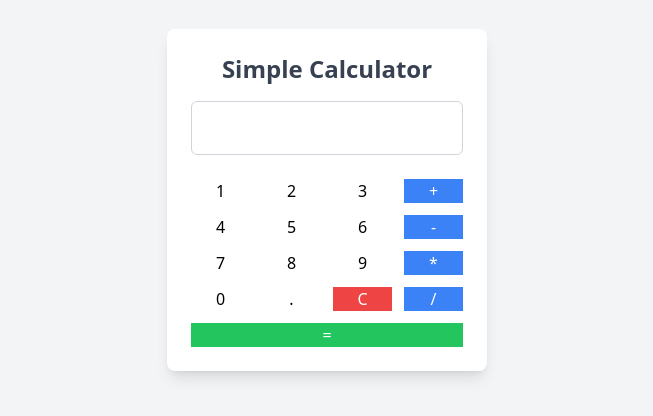
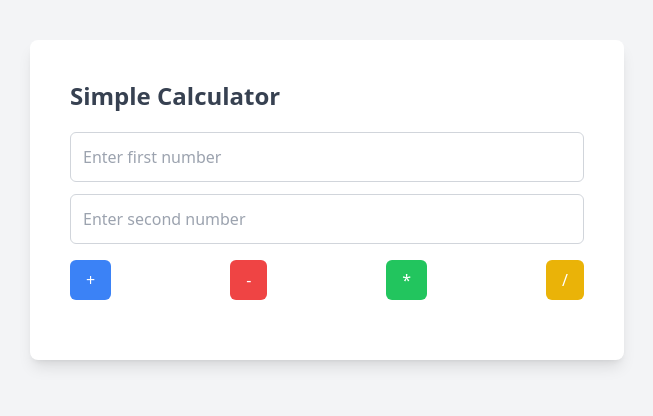
Before and after one commit to MuhammadSajid368/simple_react_calculator, a React (Create React App) app: page / in a window 1280 px wide. Shown: the part 200-616 px from the top of the page, without its empty margins (313-966 px from the left). Built offline with nearby package versions, Linux system fonts and the light colour scheme.

Commit message:
again chagne in file

```diff
--- a/src/App.js
+++ b/src/App.js
@@ -1,78 +1,10 @@
-import React, { useState } from 'react';
+
+import Calculator from './calculator/calculator';
 
 function App() {
-  const [input, setInput] = useState('');
-  const [result, setResult] = useState('');
-
-  const handleClick = (value) => {
-    if (value === '=') {
-      calculateResult();
-    } else if (value === 'C') {
-      clearInput();
-    } else {
-      setInput(input + value);
-    }
-  };
-
-
-  const calculateResult = () => {
-    try {
-      setResult(eval(input));
-    } catch (error) {
-      setResult('Error');
-    }
-  };
-
-
-  const clearInput = () => {
-    setInput('');
-    setResult('');
-  };
 
   return (
-    <div className="min-h-screen flex items-center justify-center bg-gray-100">
-      <div className="w-full max-w-xs bg-white p-6 rounded-lg shadow-lg">
-        <h2 className="text-2xl font-bold text-gray-700 text-center mb-4">Simple Calculator</h2>
-
-
-        <div className="mb-4">
-          <input
-            type="text"
-            value={input}
-            readOnly
-            className="w-full text-right p-3 text-xl border border-gray-300 rounded-md focus:outline-none mb-2"
-          />
-          <div className="text-right text-lg text-gray-700">
-            {result ? `= ${result}` : ''}
-          </div>
-        </div>
-
-
-        <div className="grid grid-cols-4 gap-3">
-          <button onClick={() => handleClick('1')} className="btn">1</button>
-          <button onClick={() => handleClick('2')} className="btn">2</button>
-          <button onClick={() => handleClick('3')} className="btn">3</button>
-          <button onClick={() => handleClick('+')} className="btn bg-blue-500 text-white">+</button>
-
-          <button onClick={() => handleClick('4')} className="btn">4</button>
-          <button onClick={() => handleClick('5')} className="btn">5</button>
-          <button onClick={() => handleClick('6')} className="btn">6</button>
-          <button onClick={() => handleClick('-')} className="btn bg-blue-500 text-white">-</button>
-
-          <button onClick={() => handleClick('7')} className="btn">7</button>
-          <button onClick={() => handleClick('8')} className="btn">8</button>
-          <button onClick={() => handleClick('9')} className="btn">9</button>
-          <button onClick={() => handleClick('*')} className="btn bg-blue-500 text-white">*</button>
-
-          <button onClick={() => handleClick('0')} className="btn">0</button>
-          <button onClick={() => handleClick('.')} className="btn">.</button>
-          <button onClick={() => handleClick('C')} className="btn bg-red-500 text-white">C</button>
-          <button onClick={() => handleClick('/')} className="btn bg-blue-500 text-white">/</button>
-
-          <button onClick={() => handleClick('=')} className="btn bg-green-500 text-white col-span-4">=</button>
-        </div>
-      </div>
-    </div>
+    <Calculator />
   );
 }
 
--- /dev/null
+++ b/src/calculator/calculator.jsx
@@ -0,0 +1,80 @@
+import React, { useState } from 'react';
+
+function Calculator() {
+  // State for numbers and result
+  const [input1, setInput1] = useState('');
+  const [input2, setInput2] = useState('');
+  const [result, setResult] = useState(null);
+
+  const handleInput1Change = (e)=>setInput1(e.target.value);
+  const handleInput2Change = (e)=>setInput2(e.target.value);
+
+  const add = () => setResult(parseFloat(input1)+ parseFloat(input2))
+  const subtract =()=>setResult(parseFloat(input1)- parseFloat(input2));
+  const multiply = () =>  setResult(parseFloat(input1)* parseFloat(input2));
+  const divide = () => setResult(parseFloat(input1)/ parseFloat(input2))
+
+
+  return (
+    <div className="min-h-screen flex items-center justify-center bg-gray-100">
+      <div className="bg-white p-10 rounded-lg shadow-lg">
+        <h2 className="text-2xl font-semibold text-gray-700 mb-5">Simple Calculator</h2>
+
+        {/* Input fields */}
+        <div className="mb-4">
+          <input
+            type="number"
+            placeholder="Enter first number"
+            value={input1}
+            onChange={handleInput1Change}
+            className="w-full p-3 border border-gray-300 rounded-md mb-3 focus:outline-none focus:ring focus:border-blue-500"
+          />
+          <input
+            type="number"
+            placeholder="Enter second number"
+            value={input2}
+            onChange={handleInput2Change}
+            className="w-full p-3 border border-gray-300 rounded-md focus:outline-none focus:ring focus:border-blue-500"
+          />
+        </div>
+
+        {/* Buttons for operations */}
+        <div className="flex justify-between mb-5">
+          <button
+            onClick={add}
+            className="bg-blue-500 text-white py-2 px-4 rounded-md hover:bg-blue-600"
+          >
+            +
+          </button>
+          <button
+            onClick={subtract}
+            className="bg-red-500 text-white py-2 px-4 rounded-md hover:bg-red-600"
+          >
+            -
+          </button>
+          <button
+            onClick={multiply}
+            className="bg-green-500 text-white py-2 px-4 rounded-md hover:bg-green-600"
+          >
+            *
+          </button>
+          <button
+            onClick={divide}
+            className="bg-yellow-500 text-white py-2 px-4 rounded-md hover:bg-yellow-600"
+          >
+            /
+          </button>
+        </div>
+
+        {/* Result */}
+        {result !== null && (
+          <div className="text-center text-xl font-semibold text-gray-800">
+            Result: {result}
+          </div>
+        )}
+      </div>
+    </div>
+  );
+}
+
+export default Calculator;
```
